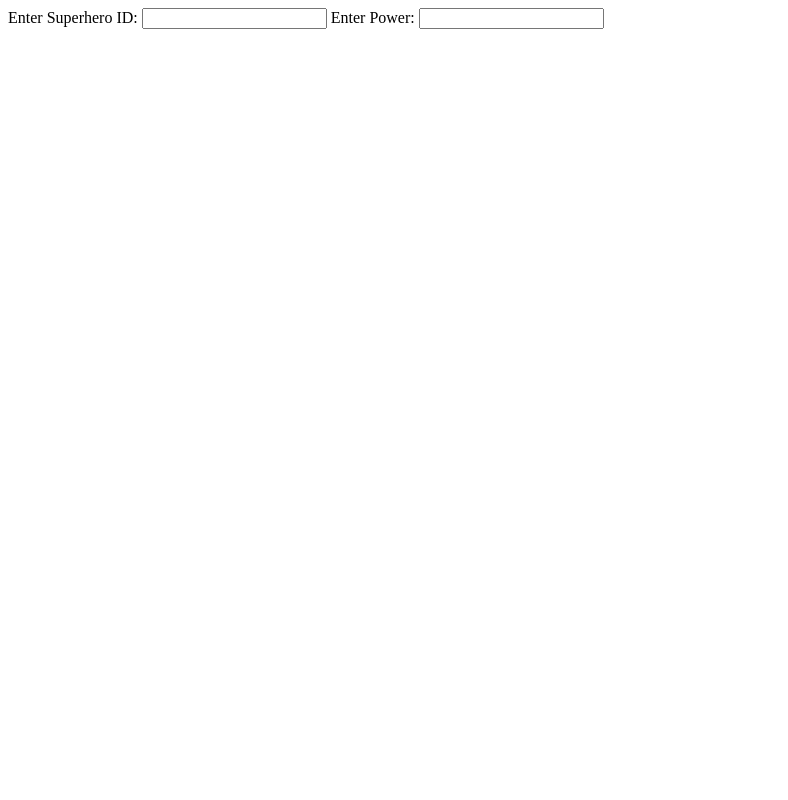
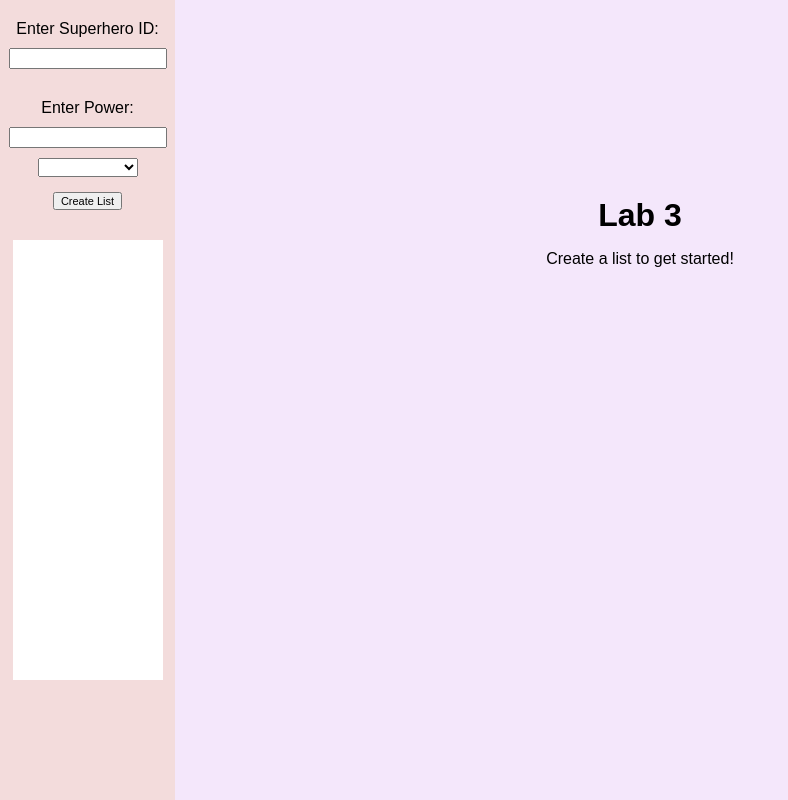
Before and after one commit to ctroubit/se3316-ctroubit-lab3, a plain HTML site: page client/index.html in a window 1280 px wide. Shown: the whole page, without its empty margins (0-788 px from the left). Drawn offline with Linux system fonts and the light colour scheme; no server answers; a web font is replaced by a local one.

Commit message:
Adding publishers

```diff
--- a/client/index.html
+++ b/client/index.html
@@ -4,18 +4,34 @@
 <title>Page Title</title>
 <meta name="viewport" content="width=device-width,initial-scale=1">
 <link rel="stylesheet" href="style.css">
-<style>
-</style>
+<link href="https://fonts.cdnfonts.com/css/8bit-wonder" rel="stylesheet">
 <script src="script.js"></script>
 <body>
+<div id = "colouredBlock">
+    <div class = "container">
+        <label for="superheroId">Enter Superhero ID:</label>
+        <input type="text" id="superheroId" oninput="fetchSuperheroInfo()" class = "textBox">
+        <label for="powersId">Enter Power:</label>
+        <input type = 'text' id="powersId" oninput="fetchSuperheroPower()" class = "textBox">
 
+        <select name="Publishers" id="publisherBox" ></select>
+
+        <button id = 'createButton' onclick="createList();getPublisher()" >Create List</button>
+
+        <div id="whiteBox"></div>
+    </div>
+</div>
 <div class="">
-    <label for="superheroId">Enter Superhero ID:</label>
-    <input type="text" id="superheroId" oninput="fetchSuperheroInfo()">
-    <label for="powersId">Enter Power:</label>
-    <input type = 'text' id="powersId" oninput="fetchSuperheroPower()">
+    <div class = 'centered-content' id = 'startContainer'>
+        <h1 id = 'labHeader'>Lab 3</h1>
+        <p id = 'startP'>Create a list to get started!</p>
+    </div>
+
+
+
     <div id="output"></div>
     <div id="powerOutput"></div>
+
 </div>
 
 </body>
--- a/client/script.js
+++ b/client/script.js
@@ -1,22 +1,47 @@
-function fetchSuperheroInfo(){
+function fetchSuperheroInfo() {
     const text = document.getElementById('superheroId').value
     const output = document.getElementById('output')
 
-    if(text ===``){
+    if (text === ``) {
         output.textContent = ''
+        return;
     }
 
-    fetch(`http://localhost:17532/api/superheroes/id/${text}`).then(response=>{
-        if(!response.ok){
+    fetch(`http://localhost:17532/api/superheroes/id/${text}`).then(response => {
+        if (!response.ok) {
             throw new Error(`HTTP error! status: ${response.status}`)
         }
         return response.json()
     })
         .then(superhero => {
-            output.textContent = JSON.stringify(superhero)
-            console.log(JSON.stringify(superhero))
-        }).catch(error => console.error('Error: ',error))
+            let div = document.createElement('div');
+            div.style.border = '2px solid white';
+            div.style.background = '#d3d3d3';
+            div.style.alignContent = 'center';
+            div.style.marginBottom = '10px';
+            div.style.marginTop = '100px';
+            div.style.display = 'flex';
+            div.style.justifyContent = 'center';
+            div.setAttribute('id', 'superheroDiv');
+            div.style.color = '#4B4B4B';
+
+            let ul = document.createElement('ul');
+            ul.style.listStyleType = 'none';
+            ul.style.padding = '0';
+
+            for (const [key, value] of Object.entries(superhero)) {
+                let li = document.createElement('li');
+                li.textContent = `${key}: ${value}`;
+                ul.appendChild(li);
+            }
+
+            div.appendChild(ul);
+
+            // Append the formatted information to the output element
+            output.appendChild(div);
+        }).catch(error => console.error('Error: ', error))
 }
+
 
 function fetchSuperheroPower(){
     const text = document.getElementById('powersId').value
@@ -24,6 +49,7 @@ function fetchSuperheroPower(){
 
     if(text ===``){
         output.textContent = ''
+        return;
     }
 
     fetch(`http://localhost:17532/api/superheroes/${text}/powers`).then(response =>{
@@ -37,3 +63,60 @@ function fetchSuperheroPower(){
             console.log(JSON.stringify(powers))
         }).catch(error =>console.error('Error',error))
 }
+
+function createList(){
+    let whiteBox = document.getElementById('whiteBox')
+    let container = document.getElementById('startContainer')
+
+    container.style.top = 10+'%'
+    let listDiv = document.createElement('div')
+
+    let paragraph = document.getElementById('startP')
+    paragraph.textContent = ''
+
+
+    let newDiv = document.createElement('div')
+        newDiv.style.background = '#d3d3d3';
+        newDiv.style.alignContent = 'center';
+        newDiv.style.width = (whiteBox.offsetWidth -25) + 'px'
+        newDiv.style.height = '10px';
+        newDiv.style.display = 'flex';
+        newDiv.style.justifyContent = 'center';
+        newDiv.setAttribute('id', 'list');
+        newDiv.style.color = '#4B4B4B';
+
+        whiteBox.appendChild(newDiv)
+
+}
+
+function getPublisher(){
+    fetch('http://localhost:17532/api/superheroes').then(response=>{
+        if(!response.ok)
+            throw new Error(`HTTP error! status: ${response.status}`)
+
+        return response.json()
+    }).then(data => {
+        const superheroes = data.superheroes;
+
+            let publishers = new Set()
+
+            for (const superhero of superheroes) {
+                const publisher = superhero.Publisher;
+                if (publisher) {
+                    publishers.add(publisher);
+
+                }
+            }
+            let select = document.getElementById('publisherBox')
+            for (let i of publishers.values()){
+                let option = document.createElement("option");
+                option.text = i
+                select.add(option)
+            }
+
+    }).catch(error => console.error('Error: ', error));
+}
+
+window.onload = function (){
+    getPublisher()
+}
--- a/client/style.css
+++ b/client/style.css
@@ -0,0 +1,84 @@
+
+label{
+    color: black   ;
+    margin-top: 20px;
+}
+
+.container {
+    display: flex;
+    justify-content: center;
+    align-items: center;
+    flex-direction: column;
+    text-align: center;
+}
+
+#superheroId{
+    margin-bottom: 10px;
+}
+
+.textBox {
+    display: inline-block;
+    width: 150px;
+
+    margin-top: 10px;
+}
+
+h1 {
+
+    display: flex;
+    justify-content: center;
+    position: relative;
+    align-items: center;
+    flex-direction: column;
+    text-align: center;
+    margin: 0;
+
+
+}
+
+body{
+    font-family: '8BIT WONDER', sans-serif;
+    background-color: #F4E7FB;
+    COLOR: black;
+    margin: 0;
+    padding: 0;
+
+}
+
+#colouredBlock{
+    height: 100vh;
+    width: 175px;
+    background-color: #F3DCDC;
+    position: relative;
+    left: 0;
+
+}
+
+.centered-content {
+    position: absolute;
+    top: 30%;
+    left: 50%;
+    transform: translate(-50%, -50%);
+    text-align: center;
+}
+
+#createButton{
+    font-family: '8BIT WONDER', sans-serif;
+    font-size: 11px;
+    margin-top: 15px;
+}
+#whiteBox{
+    width: 150px;
+    height: 55vh;
+    background-color: white;
+    margin-top: 30px;
+
+
+}
+
+#publisherBox{
+    margin-top: 10px;
+    width: 100px;
+    text-align: center;
+    align-content: center;
+}
```
